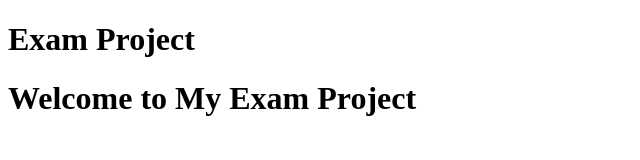
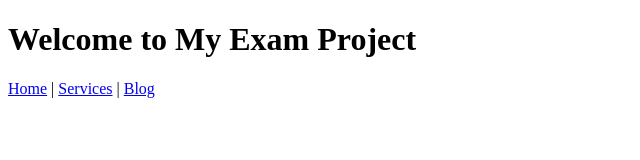
Before and after one commit to Fagus8/exam-project, a plain HTML site: page index.html in a window 1280 px wide. Shown: the whole page, without its empty margins (0-640 px from the left). Drawn offline with Linux system fonts and the light colour scheme.

Commit message:
Add alternative nav bar structure in nav-alt

```diff
--- a/index.html
+++ b/index.html
@@ -6,9 +6,13 @@
     <title>Exam Project</title>
 </head>
 <body>
-    <h1>Exam Project</h1>
     <header>
         <h1>Welcome to My Exam Project</h1>
     </header>
+    <nav class="alt-navigation">
+        <a href="#home">Home</a> |
+        <a href="#services">Services</a> |
+        <a href="#blog">Blog</a>
+    </nav>
 </body>
 </html>
```
